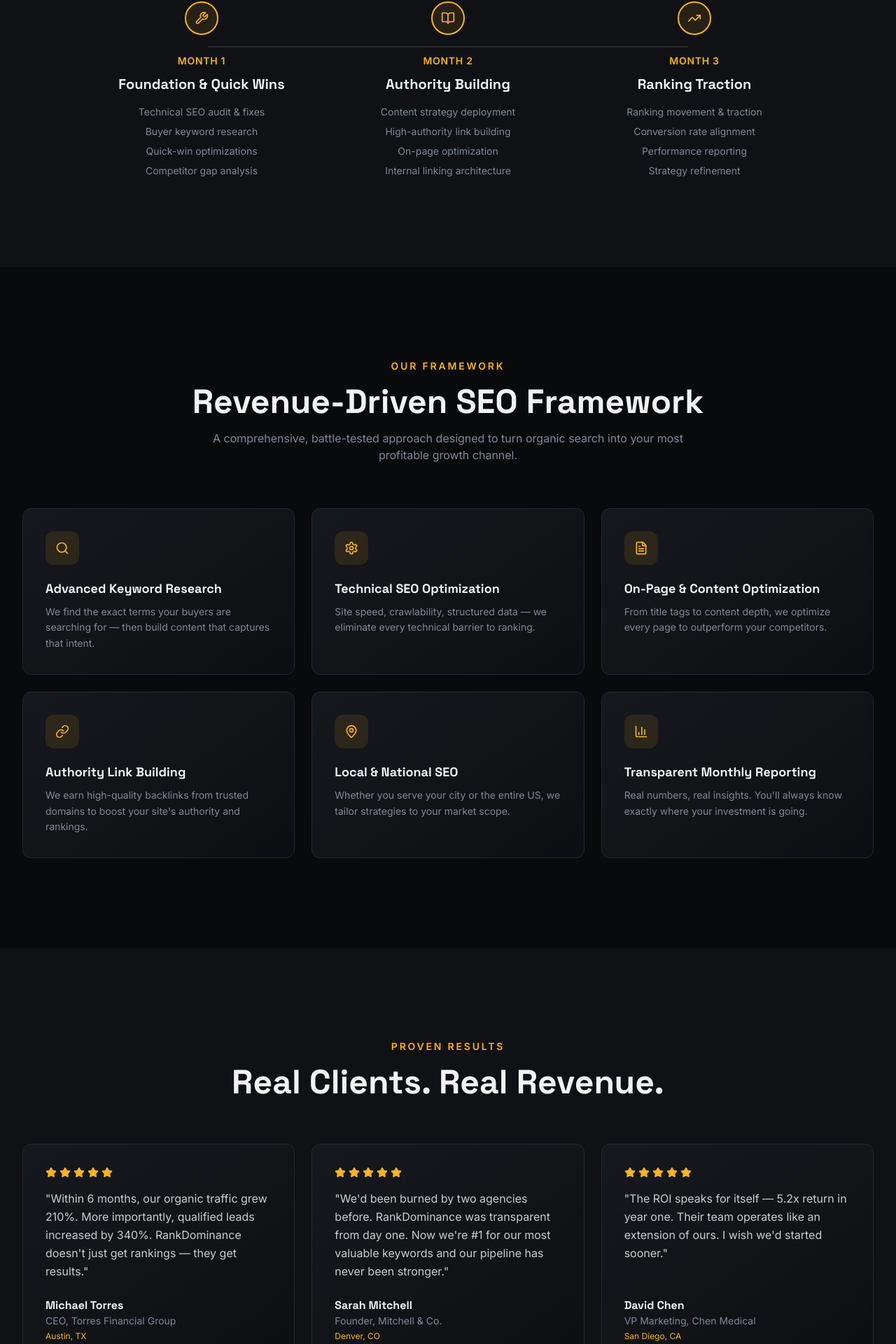
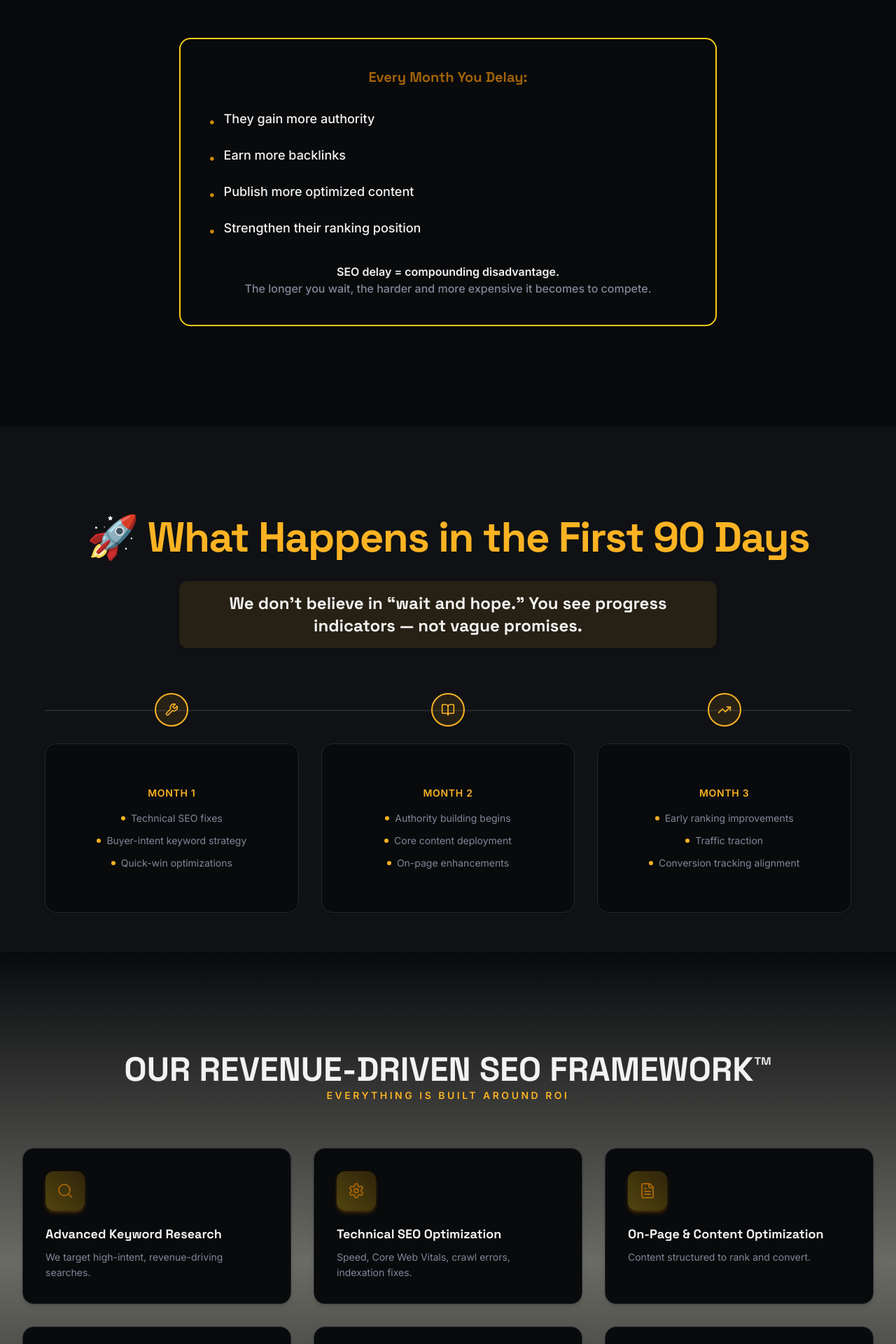
Before and after one commit to unitd-manager/seodigitalmarketing, a React (Vite) app: page / in a window 1280 px wide. Shown: the part 3238-5158 px from the top of the page at 70% size. Built offline with nearby package versions, Linux system fonts and the light colour scheme; the HTML template or start-up script is replaced by a standard one.

Commit message:
modified

```diff
--- a/src/components/FrameworkSection.tsx
+++ b/src/components/FrameworkSection.tsx
@@ -3,12 +3,12 @@ import { useRef } from "react";
 import { Search, Settings, FileText, Link, MapPin, BarChart3 } from "lucide-react";
 
 const features = [
-  { icon: Search, title: "Advanced Keyword Research", desc: "We find the exact terms your buyers are searching for — then build content that captures that intent." },
-  { icon: Settings, title: "Technical SEO Optimization", desc: "Site speed, crawlability, structured data — we eliminate every technical barrier to ranking." },
-  { icon: FileText, title: "On-Page & Content Optimization", desc: "From title tags to content depth, we optimize every page to outperform your competitors." },
-  { icon: Link, title: "Authority Link Building", desc: "We earn high-quality backlinks from trusted domains to boost your site's authority and rankings." },
-  { icon: MapPin, title: "Local & National SEO", desc: "Whether you serve your city or the entire US, we tailor strategies to your market scope." },
-  { icon: BarChart3, title: "Transparent Monthly Reporting", desc: "Real numbers, real insights. You'll always know exactly where your investment is going." },
+  { icon: Search, title: "Advanced Keyword Research", desc: "We target high-intent, revenue-driving searches." },
+  { icon: Settings, title: "Technical SEO Optimization", desc: "Speed, Core Web Vitals, crawl errors, indexation fixes." },
+  { icon: FileText, title: "On-Page & Content Optimization", desc: "Content structured to rank and convert." },
+  { icon: Link, title: "Authority Link Building", desc: "Strategic, high-quality backlinks that move rankings." },
+  { icon: MapPin, title: "Local & National SEO", desc: "Own your city. Expand your reach." },
+  { icon: BarChart3, title: "Transparent Monthly Reporting", desc: "Clear metrics tied to growth and ROI." },
 ];
 
 const FrameworkSection = () => {
@@ -16,34 +16,43 @@ const FrameworkSection = () => {
   const inView = useInView(ref, { once: true, margin: "-100px" });
 
   return (
-    <section id="services" className="py-24 lg:py-32" ref={ref}>
-      <div className="section-container">
+    <section id="framework" className="py-24 lg:py-32 relative" ref={ref}>
+      {/* Gradient background accent */}
+      <div className="absolute inset-0 bg-gradient-to-b from-background via-yellow-50/40 to-background" />
+
+      <div className="section-container relative">
+        {/* Heading */}
         <motion.div
           initial={{ opacity: 0, y: 30 }}
           animate={inView ? { opacity: 1, y: 0 } : {}}
-          transition={{ duration: 0.6 }}
+          transition={{ duration: 0.4 }} // faster transition
           className="text-center mb-16"
         >
-          <span className="text-primary text-sm font-semibold tracking-[0.2em] uppercase">Our Framework</span>
+
           <h2 className="font-display text-3xl md:text-5xl font-bold mt-4 text-foreground">
-            Revenue-Driven SEO Framework
+           OUR REVENUE-DRIVEN SEO FRAMEWORK™
           </h2>
-          <p className="text-muted-foreground mt-4 max-w-2xl mx-auto">
+          <span className="text-primary text-sm font-semibold tracking-[0.25em] uppercase">
+            Everything is Built Around ROI
+          </span>
+          {/* <p className="text-muted-foreground mt-4 max-w-2xl mx-auto">
             A comprehensive, battle-tested approach designed to turn organic search into your most profitable growth channel.
-          </p>
+          </p> */}
         </motion.div>
 
-        <div className="grid md:grid-cols-2 lg:grid-cols-3 gap-6">
+        {/* Feature Grid */}
+        <div className="grid md:grid-cols-2 lg:grid-cols-3 gap-8">
           {features.map((f, i) => (
             <motion.div
               key={f.title}
               initial={{ opacity: 0, y: 20 }}
               animate={inView ? { opacity: 1, y: 0 } : {}}
-              transition={{ duration: 0.5, delay: i * 0.08 }}
-              className="gradient-card rounded-xl p-8 group hover:border-primary/30 transition-colors"
+              transition={{ duration: 0.35, delay: i * 0.07 }} // faster stagger
+              whileHover={{ scale: 1.05 }}
+              className="rounded-2xl p-8 bg-background border border-border shadow-md transition-all duration-200 ease-out hover:shadow-lg hover:shadow-yellow-700/60"
             >
-              <div className="w-12 h-12 rounded-xl bg-primary/10 flex items-center justify-center mb-5 group-hover:bg-primary/20 transition-colors">
-                <f.icon className="w-5 h-5 text-primary" />
+              <div className="w-14 h-14 rounded-xl bg-gradient-to-tr from-yellow-400/30 to-yellow-600/20 flex items-center justify-center mb-5 shadow-md shadow-yellow-700/40 transition-all duration-200">
+                <f.icon className="w-6 h-6 text-yellow-700" />
               </div>
               <h3 className="font-display font-bold text-lg text-foreground mb-2">{f.title}</h3>
               <p className="text-muted-foreground text-sm leading-relaxed">{f.desc}</p>
--- /dev/null
+++ b/src/components/HiddenCostSection.tsx
@@ -0,0 +1,75 @@
+import { motion, useInView } from "framer-motion";
+import { useRef } from "react";
+
+const HiddenCostSection = () => {
+  const ref = useRef(null);
+
+  // ✅ FIXED: use 'margin' instead of 'rootMargin'
+  const inView = useInView(ref, { once: true, margin: "-100px" });
+
+  const points = [
+    "They gain more authority",
+    "Earn more backlinks",
+    "Publish more optimized content",
+    "Strengthen their ranking position",
+  ];
+
+  return (
+    <section className="py-28 lg:py-36 bg-background relative" ref={ref}>
+      <div className="section-container">
+        {/* Heading */}
+        <motion.div
+          initial={{ opacity: 0, y: 40 }}
+          animate={inView ? { opacity: 1, y: 0 } : {}}
+          transition={{ duration: 0.7 }}
+          className="text-center mb-16"
+        >
+          <h2 className="font-display text-3xl md:text-5xl font-bold text-foreground">
+            The Hidden Cost of Waiting
+          </h2>
+          <p className="mt-6 max-w-3xl mx-auto text-muted-foreground leading-relaxed">
+            If 1,000 people search for your service each month and your competitor ranks first,
+            they are capturing your customers today.
+          </p>
+        </motion.div>
+
+        {/* Central Yellow Outlined Box */}
+        <motion.div
+          initial={{ opacity: 0, scale: 0.95 }}
+          animate={inView ? { opacity: 1, scale: 1 } : {}}
+          transition={{ duration: 0.6, delay: 0.2 }}
+          className="max-w-3xl mx-auto rounded-2xl p-10 border-2 border-yellow-400 bg-background shadow-lg"
+        >
+          <h3 className="text-center text-yellow-700 font-display font-bold text-xl mb-8">
+            Every Month You Delay:
+          </h3>
+
+          <ul className="space-y-5 text-foreground text-lg font-medium">
+            {points.map((item, i) => (
+              <motion.li
+                key={item}
+                initial={{ opacity: 0, y: 20 }}
+                animate={inView ? { opacity: 1, y: 0 } : {}}
+                transition={{ duration: 0.4, delay: 0.3 + i * 0.1 }}
+                className="flex items-start gap-3"
+              >
+                <span className="text-yellow-600 shrink-0 mt-1">•</span>
+                {item}
+              </motion.li>
+            ))}
+          </ul>
+
+          <p className="mt-8 text-center text-muted-foreground font-medium">
+            <span className="font-semibold text-foreground">
+              SEO delay = compounding disadvantage.
+            </span>
+            <br />
+            The longer you wait, the harder and more expensive it becomes to compete.
+          </p>
+        </motion.div>
+      </div>
+    </section>
+  );
+};
+
+export default HiddenCostSection;
--- a/src/components/TestimonialsSection.tsx
+++ b/src/components/TestimonialsSection.tsx
@@ -7,20 +7,27 @@ const testimonials = [
     name: "Michael Torres",
     location: "Austin, TX",
     role: "CEO, Torres Financial Group",
-    quote: "Within 6 months, our organic traffic grew 210%. More importantly, qualified leads increased by 340%. RankDominance doesn't just get rankings — they get results.",
+    quote: "Within 6 months, our organic traffic tripled and we're ranking #1 for our highest revenue keywords.",
   },
   {
     name: "Sarah Mitchell",
     location: "Denver, CO",
     role: "Founder, Mitchell & Co.",
-    quote: "We'd been burned by two agencies before. RankDominance was transparent from day one. Now we're #1 for our most valuable keywords and our pipeline has never been stronger.",
+    quote: "From page 5 to page 1. Our phone hasn’t stopped ringing.",
   },
   {
     name: "David Chen",
     location: "San Diego, CA",
     role: "VP Marketing, Chen Medical",
-    quote: "The ROI speaks for itself — 5.2x return in year one. Their team operates like an extension of ours. I wish we'd started sooner.",
+    quote: "400% increase in qualified leads. The ROI speaks for itself.",
   },
+];
+
+const stats = [
+  { value: "+187%", label: "Organic Traffic Growth" },
+  { value: "3X", label: "Lead Increase" },
+  { value: "92%", label: "Client Retention" },
+  { value: "4:1", label: "Average ROI" },
 ];
 
 const TestimonialsSection = () => {
@@ -28,21 +35,54 @@ const TestimonialsSection = () => {
   const inView = useInView(ref, { once: true, margin: "-100px" });
 
   return (
-    <section id="results" className="py-24 lg:py-32 relative" ref={ref}>
-      <div className="absolute inset-0 bg-secondary/30" />
+    <section
+      id="results"
+      className="py-24 lg:py-32 relative bg-gradient-to-br from-[#0f0f0f] via-[#1a1a1a] to-[#0f0f0f]"
+      ref={ref}
+    >
+      {/* Overlay shimmer gradient for subtle movement */}
+      <div className="absolute inset-0 bg-gradient-to-tr from-primary/10 via-transparent to-primary/10 animate-pulse" />
+
       <div className="section-container relative">
+        {/* Heading */}
         <motion.div
           initial={{ opacity: 0, y: 30 }}
           animate={inView ? { opacity: 1, y: 0 } : {}}
           transition={{ duration: 0.6 }}
           className="text-center mb-16"
         >
-          <span className="text-primary text-sm font-semibold tracking-[0.2em] uppercase">Proven Results</span>
-          <h2 className="font-display text-3xl md:text-5xl font-bold mt-4 text-foreground">
-            Real Clients. Real Revenue.
+           <h2 className="font-display text-3xl md:text-5xl font-bold mt-4 text-foreground">
+              Proven Results
           </h2>
+          <h2 className="text-primary text-sm font-semibold tracking-[0.2em] uppercase">
+          Real Clients. Real Revenue.
+          </h2>
+
         </motion.div>
 
+        {/* Stats Section */}
+        <div className="grid grid-cols-2 md:grid-cols-4 gap-6 mb-16">
+          {stats.map((s, i) => (
+            <motion.div
+              key={s.label}
+              initial={{ opacity: 0, scale: 0.9 }}
+              animate={inView ? { opacity: 1, scale: 1 } : {}}
+              transition={{ duration: 0.5, delay: i * 0.1 }}
+              className="rounded-xl p-6 text-center
+                         bg-gradient-to-tr from-[#1a1a1a] via-[#2c2c2c] to-[#1a1a1a]
+                         shadow-[0_0_20px_rgba(255,215,0,0.6)]
+                         hover:shadow-[0_0_35px_rgba(255,215,0,0.9)]
+                         transition-all duration-500"
+            >
+              <div className="font-display text-3xl md:text-4xl font-bold text-primary">
+                {s.value}
+              </div>
+              <div className="text-sm text-muted-foreground mt-2">{s.label}</div>
+            </motion.div>
+          ))}
+        </div>
+
+        {/* Testimonials Section */}
         <div className="grid md:grid-cols-3 gap-6">
           {testimonials.map((t, i) => (
             <motion.div
@@ -50,14 +90,20 @@ const TestimonialsSection = () => {
               initial={{ opacity: 0, y: 20 }}
               animate={inView ? { opacity: 1, y: 0 } : {}}
               transition={{ duration: 0.5, delay: i * 0.15 }}
-              className="gradient-card rounded-xl p-8 flex flex-col"
+              className="rounded-xl p-8 flex flex-col
+                         bg-gradient-to-tr from-[#1a1a1a] via-[#2c2c2c] to-[#1a1a1a]
+                         shadow-[0_0_20px_rgba(255,215,0,0.6)]
+                         hover:shadow-[0_0_35px_rgba(255,215,0,0.9)]
+                         transition-all duration-500"
             >
               <div className="flex gap-1 mb-4">
                 {[...Array(5)].map((_, j) => (
                   <Star key={j} className="w-4 h-4 fill-primary text-primary" />
                 ))}
               </div>
-              <p className="text-secondary-foreground leading-relaxed mb-6 flex-1">"{t.quote}"</p>
+              <p className="text-secondary-foreground leading-relaxed mb-6 flex-1">
+                "{t.quote}"
+              </p>
               <div>
                 <div className="font-display font-bold text-foreground">{t.name}</div>
                 <div className="text-sm text-muted-foreground">{t.role}</div>
--- a/src/components/TimelineSection.tsx
+++ b/src/components/TimelineSection.tsx
@@ -6,20 +6,29 @@ const months = [
   {
     icon: Wrench,
     month: "Month 1",
-    title: "Foundation & Quick Wins",
-    items: ["Technical SEO audit & fixes", "Buyer keyword research", "Quick-win optimizations", "Competitor gap analysis"],
+    items: [
+      "Technical SEO fixes",
+      "Buyer-intent keyword strategy",
+      "Quick-win optimizations",
+    ],
   },
   {
     icon: BookOpen,
     month: "Month 2",
-    title: "Authority Building",
-    items: ["Content strategy deployment", "High-authority link building", "On-page optimization", "Internal linking architecture"],
+    items: [
+      "Authority building begins",
+      "Core content deployment",
+      "On-page enhancements",
+    ],
   },
   {
     icon: TrendingUp,
     month: "Month 3",
-    title: "Ranking Traction",
-    items: ["Ranking movement & traction", "Conversion rate alignment", "Performance reporting", "Strategy refinement"],
+    items: [
+      "Early ranking improvements",
+      "Traffic traction",
+      "Conversion tracking alignment",
+    ],
   },
 ];
 
@@ -30,43 +39,66 @@ const TimelineSection = () => {
   return (
     <section className="py-24 lg:py-32 relative" ref={ref}>
       <div className="absolute inset-0 bg-secondary/30" />
+
       <div className="section-container relative">
-        <motion.div
+        {/* Attractive Heading */}
+        <motion.h2
           initial={{ opacity: 0, y: 30 }}
           animate={inView ? { opacity: 1, y: 0 } : {}}
           transition={{ duration: 0.6 }}
-          className="text-center mb-16"
+          className="text-center mb-8 font-display text-4xl md:text-6xl font-extrabold text-primary tracking-tight"
         >
-          <span className="text-primary text-sm font-semibold tracking-[0.2em] uppercase">Your First 90 Days</span>
-          <h2 className="font-display text-3xl md:text-5xl font-bold mt-4 text-foreground">
-            What Happens in the First 90 Days
-          </h2>
-        </motion.div>
+          🚀 What Happens in the First 90 Days
+        </motion.h2>
 
-        <div className="grid md:grid-cols-3 gap-8 max-w-5xl mx-auto relative">
-          {/* Connection line */}
-          <div className="hidden md:block absolute top-16 left-[16.5%] right-[16.5%] h-0.5 bg-border" />
+        {/* Highlighted Tagline */}
+        <motion.p
+          initial={{ opacity: 0, y: 30 }}
+          animate={inView ? { opacity: 1, y: 0 } : {}}
+          transition={{ duration: 0.6, delay: 0.2 }}
+          className="text-center mb-16 max-w-3xl mx-auto font-display text-xl md:text-2xl font-bold text-foreground bg-primary/10 px-6 py-4 rounded-lg shadow-md"
+        >
+          We don’t believe in “wait and hope.” You see progress indicators —
+          not vague promises.
+        </motion.p>
 
+        {/* Timeline Row */}
+        <div className="relative max-w-6xl mx-auto">
+          {/* Center line */}
+          <div className="hidden md:block absolute top-6 left-0 right-0 h-0.5 bg-border" />
+
+          <div className="grid md:grid-cols-3 gap-8">
             {months.map((item, i) => (
               <motion.div
                 key={item.month}
-              initial={{ opacity: 0, y: 30 }}
+                initial={{ opacity: 0, y: 40 }}
                 animate={inView ? { opacity: 1, y: 0 } : {}}
                 transition={{ duration: 0.5, delay: i * 0.2 }}
-              className="text-center"
+                className="relative text-center"
               >
+                {/* Icon */}
                 <div className="w-12 h-12 rounded-full bg-primary/10 border-2 border-primary flex items-center justify-center mx-auto mb-6 relative z-10 bg-background">
                   <item.icon className="w-5 h-5 text-primary" />
                 </div>
-              <span className="text-primary font-semibold text-sm tracking-wider uppercase">{item.month}</span>
-              <h3 className="font-display text-xl font-bold text-foreground mt-2 mb-4">{item.title}</h3>
-              <ul className="space-y-2 text-muted-foreground text-sm">
+
+                {/* Card */}
+                <div className="bg-background border border-border rounded-2xl p-6 shadow-sm hover:shadow-lg transition flex flex-col items-center justify-center h-full">
+                  <span className="text-primary font-semibold text-sm tracking-wider uppercase">
+                    {item.month}
+                  </span>
+
+                  <ul className="space-y-3 text-muted-foreground text-sm text-center mt-4">
                     {item.items.map((li) => (
-                  <li key={li}>{li}</li>
+                      <li key={li} className="flex items-center justify-center gap-2">
+                        <span className="w-1.5 h-1.5 bg-primary rounded-full" />
+                        {li}
+                      </li>
                     ))}
                   </ul>
+                </div>
               </motion.div>
             ))}
+          </div>
         </div>
       </div>
     </section>
--- a/src/pages/Index.tsx
+++ b/src/pages/Index.tsx
@@ -10,6 +10,7 @@ import VisionSection from "@/components/VisionSection";
 import HowItWorksSection from "@/components/HowItWorksSection";
 import FinalCTASection from "@/components/FinalCTASection";
 import Footer from "@/components/Footer";
+import HiddenCostSection from "@/components/HiddenCostSection";
 
 const Index = () => {
   return (
@@ -20,6 +21,7 @@ const Index = () => {
         <ProblemSection />
         <SkepticismSection />
         <SeoNotaCampaignSection />
+        <HiddenCostSection />
         <TimelineSection />
         <FrameworkSection />
         <TestimonialsSection />
```
Also changed, not shown: src/components/HowItWorksSection.tsx (+35 -19 lines), src/components/VisionSection.tsx (+47 -17 lines). Lines whose indentation alone changed are shown as unchanged.
